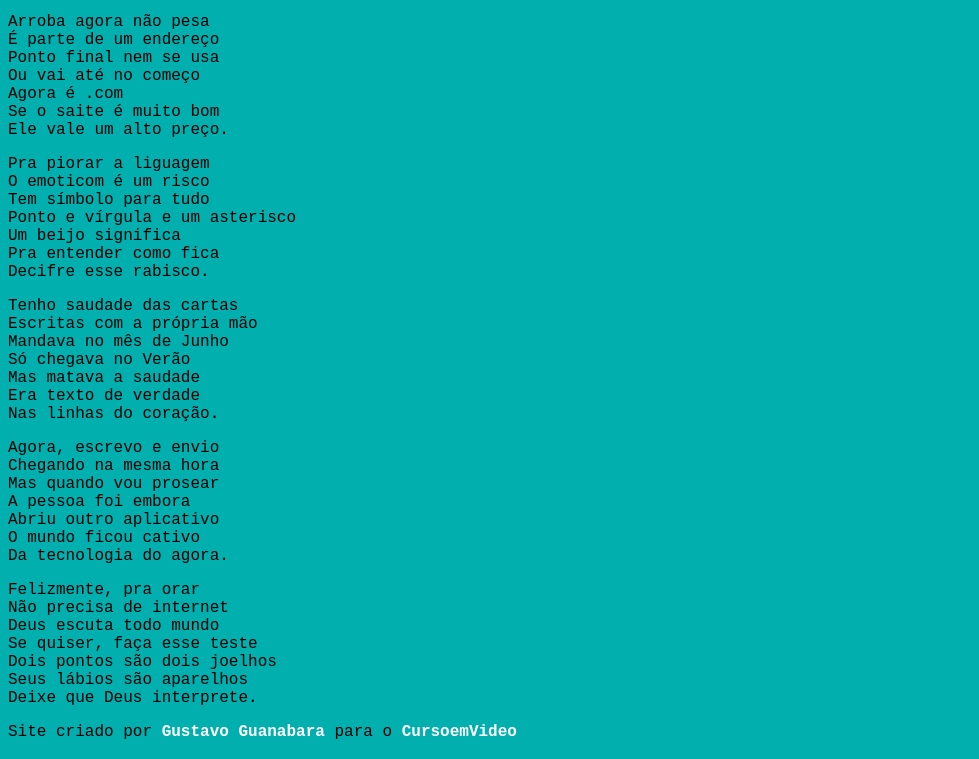
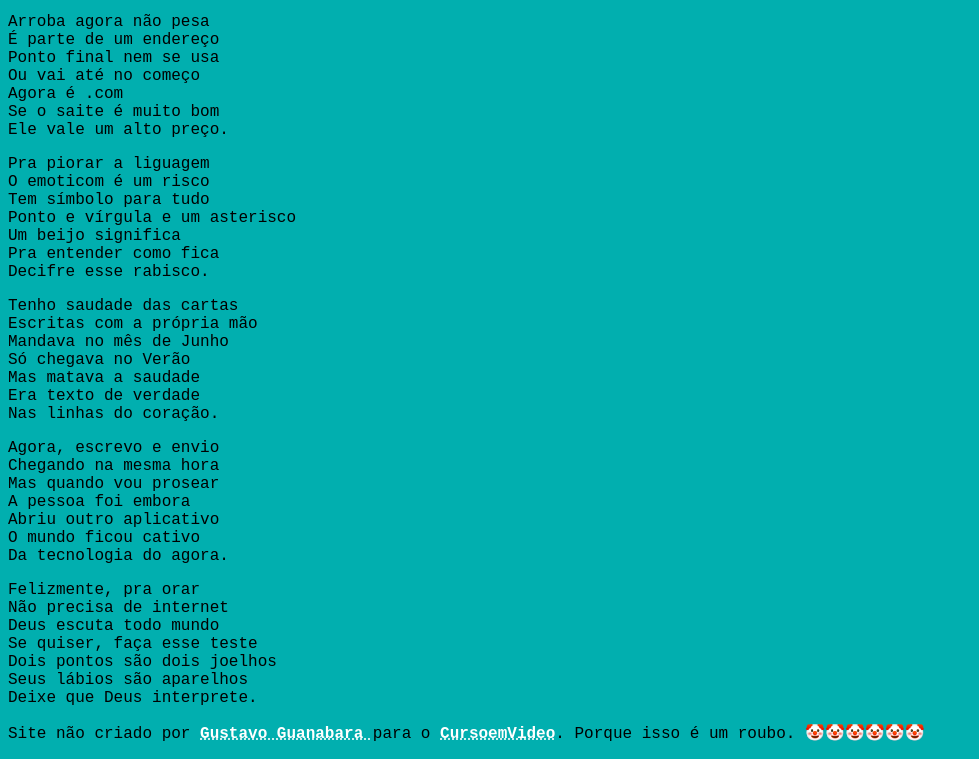
Before and after one commit to Cava-Max/aulas-curso-em-video-gus-guanabara, a plain HTML site: page site18/cordel de viado.html in a window 1280 px wide. Shown: the part 385-1144 px from the top of the page, without its empty margins (0-979 px from the left). Drawn offline with Linux system fonts and the light colour scheme; files that its build step writes are made by us from their sources.

Commit message:
meo cumpanhero, ignori
ignore

```diff
--- a/site18/cordel de viado.html
+++ b/site18/cordel de viado.html
@@ -3,8 +3,9 @@
 <head>
     <meta charset="UTF-8">
     <meta name="viewport" content="width=device-width, initial-scale=1.0">
-    <title>Cordel Moderno</title>
+    <title>cordel de véio</title>
     <link rel="stylesheet" href="style.css">
+    <link rel="shortcut icon" href="../zzzz_favicon_generico/favicon.ico" type="image/x-icon">
 </head>
 <body>
     <header>
@@ -97,7 +98,7 @@
     </section>
 
     <footer>
-        <p>Site criado por <a href="https://gustavoguanabara.github.io" target="_blank">Gustavo Guanabara</a> para o <a href="https://www.cursoemvideo.com" target="_blank">CursoemVideo</a></p>
+        <p>Site não criado por <a href="https://gustavoguanabara.github.io" target="_blank"><abbr title="tú achou mesmo q eu n ia colocar os créditos? kkkakkakskaskakkasfdassdkaskaskkakaksakskask">Gustavo Guanabara </abbr></a> para o <a href="https://www.cursoemvideo.com" target="_blank"><abbr title="tú achou mesmo q eu n ia colocar os créditos? kkkakkakskaskakkasfdassdkaskaskkakaksakskask">CursoemVideo</abbr></a>. Porque isso é um roubo. &#x1F921;&#x1F921;&#x1F921;&#x1F921;&#x1F921;&#x1F921; </p>
     </footer>
 </body>
 </html>
```
